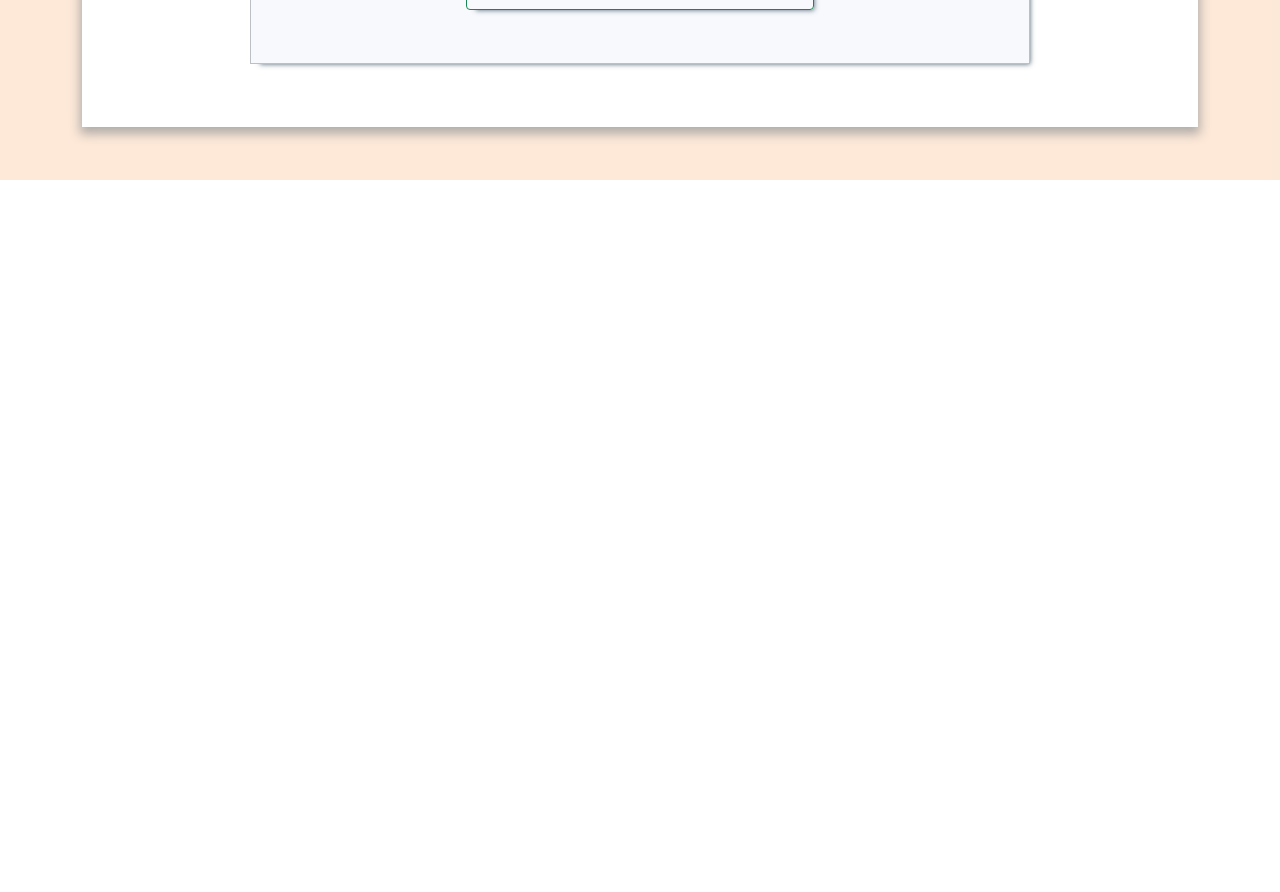
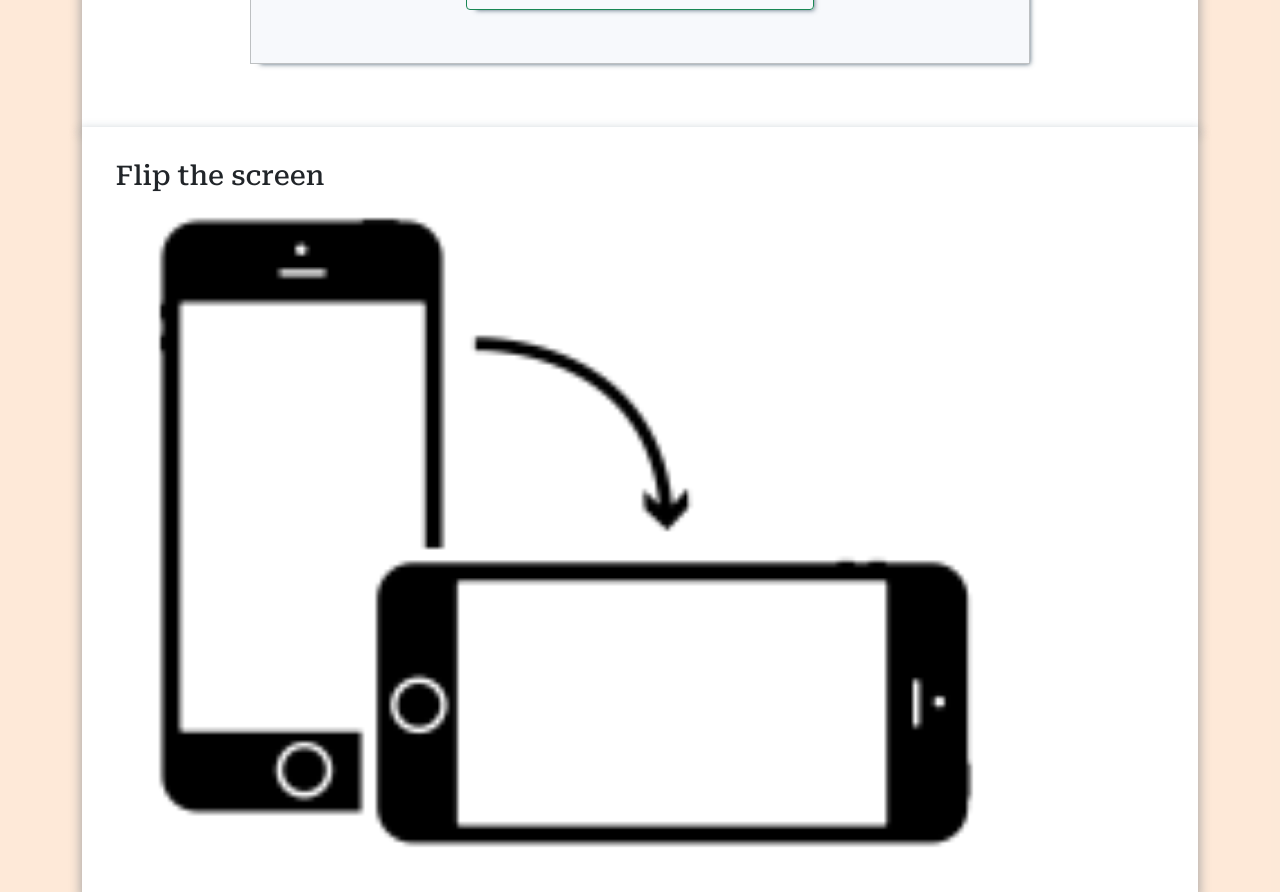
Before and after one commit to AnigalHub/WishList, a Vue app in the folder wish_list.client/: page / in a window 1280 px wide. Shown: the part 660-1552 px from the top of the page. Before the commit the page ends 840 px from the top, so only its background shows below. Built offline with nearby package versions, Linux system fonts and the light colour scheme.

Commit message:
добавлен компонент screenRotation

```diff
--- a/wish_list.client/src/App.vue
+++ b/wish_list.client/src/App.vue
@@ -6,6 +6,10 @@
     <div id="content">
       <b-container>
           <router-view></router-view>
+        <div id="screenRotation">
+          <h2>Flip the screen</h2>
+          <img src="../src/telephone.png" height="100%" width="82%"/>
+        </div>
       </b-container>
     </div>
   </div>
@@ -129,8 +133,8 @@ export default {
   #account .text{padding-top: 1.5%;}
   /*текст в компонентах Авторизация (logIn), Регистрация (signUp)*/
   #logIn .text,#signUp .text{text-align: center;}
-  /*создание списка желаний; списки желаний; аккаунт; регистрация*/
-  #createWishlist, #wishlists, #account,#registration{
+  /*Компоненты - СозданиеСпискаЖеланий(createWishlist); СпискиЖеланий(wishlists); УчетнаяЗапись(account); Регистрация(registration); переворотЭкрана(screenRotation)*/
+  #createWishlist, #wishlists, #account, #registration, #screenRotation{
     padding: 3%;
     min-height: 75vh;
     height: 100%;
```
